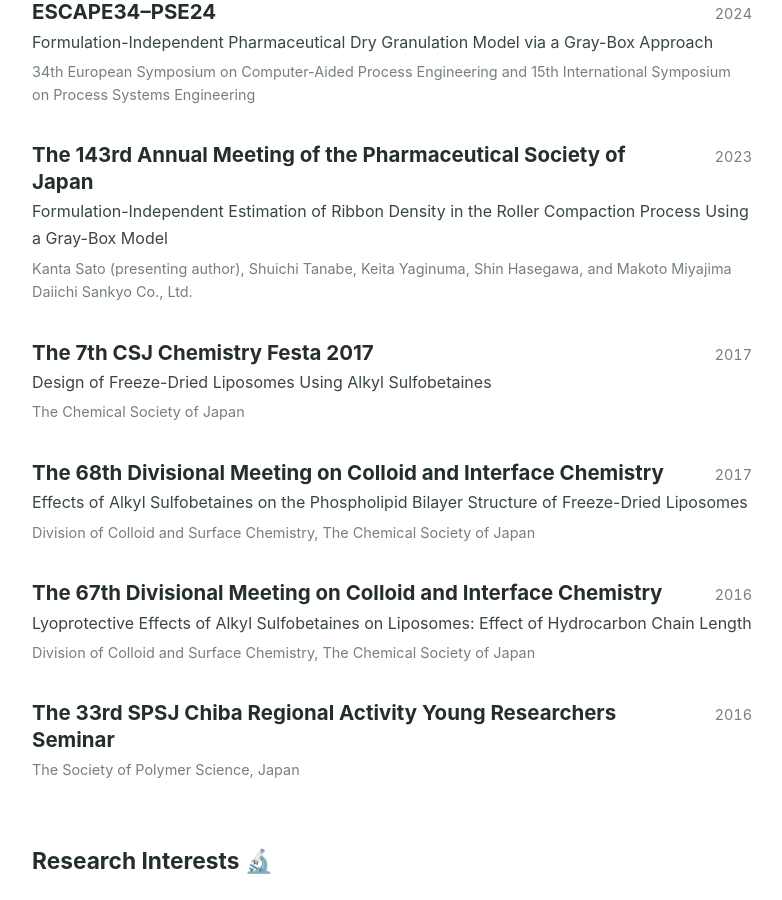
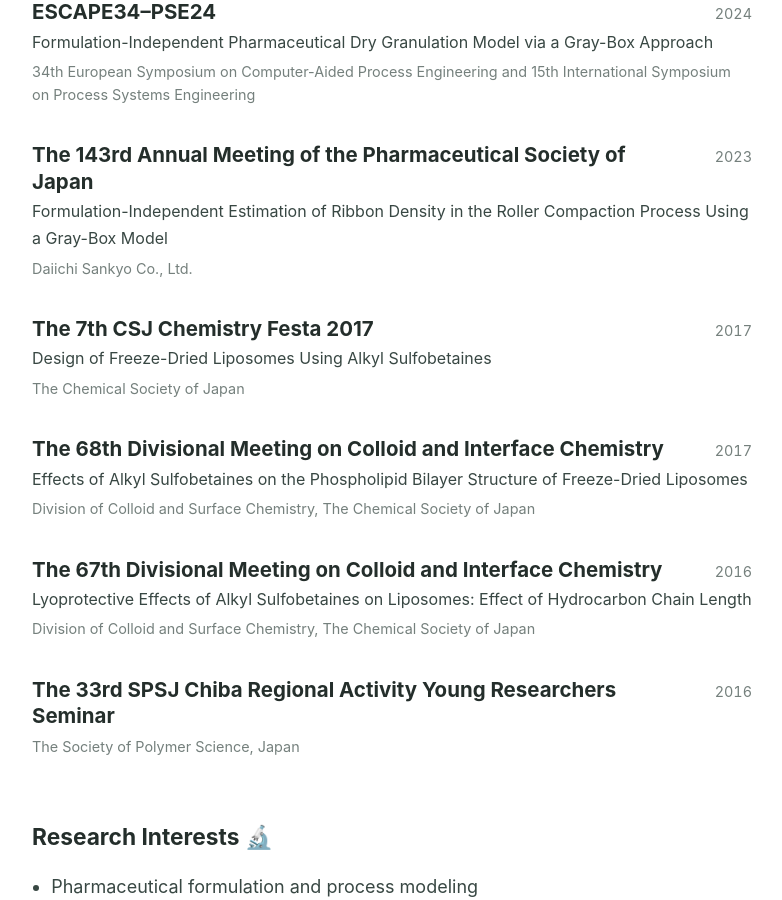
Before and after one commit to kanta-s/kanta-s.github.io, a Jekyll site: the page built from resume/index.html, in a window 1280 px wide and 900 px high, scrolled down 1784 px. Shown: the whole window, without its empty margins (248-1030 px from the left). Built offline with Jekyll 4.4.1, drawn with Linux system fonts in a browser that asks for light colours.

Commit message:
Remove author list from PSJ presentation

```diff
--- a/resume/index.html
+++ b/resume/index.html
@@ -116,7 +116,6 @@ description: Education, experience, awards, memberships, conference presentation
           <p class="resume-date">2023</p>
         </header>
         <p class="resume-position">Formulation-Independent Estimation of Ribbon Density in the Roller Compaction Process Using a Gray-Box Model</p>
-        <p class="resume-detail">Kanta Sato (presenting author), Shuichi Tanabe, Keita Yaginuma, Shin Hasegawa, and Makoto Miyajima</p>
         <p class="resume-detail">Daiichi Sankyo Co., Ltd.</p>
       </article>
       <article class="resume-entry">
```
